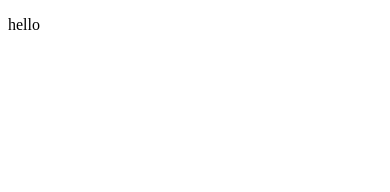
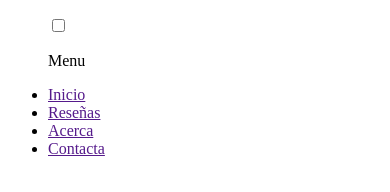
Before and after one commit to Dang122/rediandalucia.github.io, a plain HTML site: page index.html in a window 390 px wide. Drawn offline with Linux system fonts and the light colour scheme.

Commit message:
cambios gordos

```diff
--- a/estilo.css
+++ b/estilo.css
@@ -0,0 +1,176 @@
+* {
+    box-sizing: border-box;
+    margin: 0;
+    padding: 0;
+}
+
+body {
+    font-family: "Poppins", sans-serif;
+    --color1: #FFF;
+    --color2: #6e3dd7;
+    --color3: #7eff7c;
+
+}
+
+.nav-bar {
+    width: 100%;
+    height: 80px;
+    display: flex;
+    justify-content: center;
+    align-items: center;
+    list-style: none;
+    position: relative;
+    background-color: var(--color2);
+    padding: 12px 20px;
+}
+
+.logo img {
+    width: 40px;
+}
+
+.menu {
+    display: flex;
+    justify-content: space-between;
+    flex-grow: 0.75;
+    padding-left: 0
+}
+
+#menu-title {
+    display: none;
+}
+
+.menu li a {
+    display: inline-block;
+    text-decoration: none;
+    font-weight: bold;
+    color: var(--color1);
+    text-align: center;
+    position: relative;
+    padding: 10px 0;
+    transition: color 0.3s ease, padding 0.3s ease;
+}
+
+.menu li a::after {
+    content: "";
+    display: block;
+    position: absolute;
+    bottom: 5px;
+    left: 50%;
+    transform: translateX(-50%);
+    width: 0;
+    height: 2px;
+    background: transparent;
+    transition: width 0.3s ease, background-color 0.3s ease;
+}
+
+.menu li a:hover::after {
+    width: 100%;
+    background: var(--color3);
+}
+
+.menu li a:hover {
+    color: var(--color3);
+}
+
+.open-menu,
+.close-menu {
+    position: absolute;
+    color: var(--color1);
+    cursor: pointer;
+    font-size: 1.5rem;
+    display: none;
+}
+
+.open-menu {
+    top: 50%;
+    left: 20px;
+    transform: translateY(-50%);
+}
+
+.close-menu {
+    top: 20px;
+    left: 20px;
+}
+
+#check {
+    display: none;
+}
+
+@media(max-width: 750px) {
+    .nav-bar {
+        justify-content: flex-start;
+    }
+
+    .menu {
+        flex-direction: column;
+        align-items: flex-start;
+        justify-content: center;
+        width: 50%;
+        height: 100vh;
+        position: fixed;
+        top: 0;
+        left: -100%;
+        padding-left: 20px;
+        z-index: 100;
+        background-color: var(--color2);
+        transition: all 0.2s ease-in-out;
+    }
+
+    #menu-title {
+        display: block;
+        color: #FFF;
+        font-size: 2em;
+        font-weight: bold;
+        width: 100%;
+        padding: 10px 0;
+        text-align: left;
+        transition: all 0.3s ease;
+        margin-left: 10px;
+    }
+
+    .menu li {
+        width: 100%;
+        margin-top: 40px;
+        margin-left: 10px;
+    }
+
+    .menu li a {
+        padding: 10px 0;
+        color: var(--color1);
+        transition: color 0.3s ease, padding 0.3s ease;
+        white-space: nowrap;
+        overflow: hidden;
+    }
+
+    .menu li a::after {
+        content: "";
+        display: block;
+        margin: auto;
+        height: 2px;
+        background: var(--color1);
+        transition: width 0.3s ease;
+        position: absolute;
+        bottom: 5px;
+        left: 50%;
+        transform: translateX(-50%);
+    }
+
+    .menu li a:hover::after {
+        width: 100%;
+        background: var(--color3);
+    }
+
+    .menu li a:hover {
+        color: var(--color3);
+        padding: 10px 0;
+    }
+
+    .open-menu,
+    .close-menu {
+        display: block;
+    }
+
+    #check:checked~.menu {
+        left: 0;
+    }
+}
--- a/index.html
+++ b/index.html
@@ -1,11 +1,26 @@
 <!DOCTYPE html>
-<html lang="en">
+<html lang="es">
 <head>
     <meta charset="UTF-8">
     <meta name="viewport" content="width=device-width, initial-scale=1.0">
     <title>Viajes Andalucia</title>
 </head>
 <body>
-    <p>hello</p>
+    <header>
+        <nav>
+            <ul class='nav-bar'>
+                <input type='checkbox' id='check' />
+                <span class="menu">
+                    <p id="menu-title">Menu</p>
+                    <li><a href="">Inicio</a></li>
+                    <li><a href="">Reseñas</a></li>
+                    <li><a href="">Acerca</a></li>
+                    <li><a href="">Contacta</a></li>
+                    <label for="check" class="close-menu"><i class="fas fa-times"></i></label>
+                </span>
+                <label for="check" class="open-menu"><i class="fas fa-bars"></i></label>
+            </ul>
+        </nav>
+        </header>
 </body>
 </html>
```
